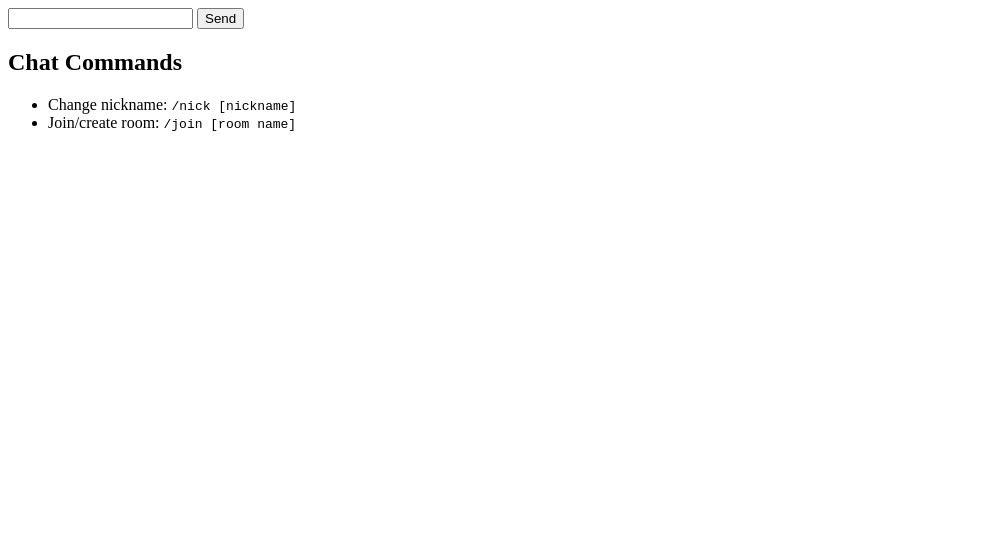
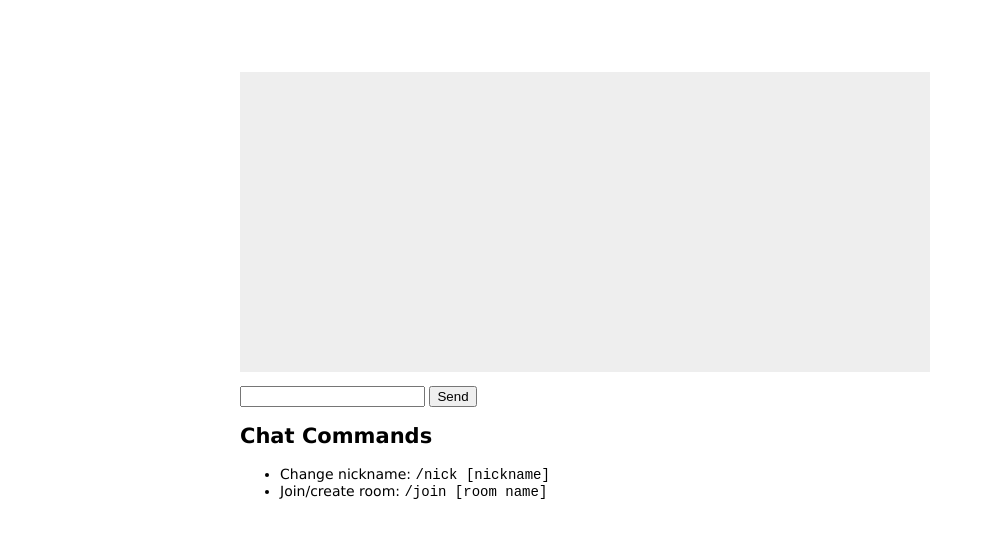
Before and after one commit to brunops/chatrooms, a website: page public/index.html in a window 1280 px wide. Shown: the whole page, without its empty margins (0-985 px from the left). Drawn offline with Linux system fonts and the light colour scheme.

Commit message:
Define page basic layout

```diff
--- /dev/null
+++ b/public/css/style.css
@@ -0,0 +1,27 @@
+body {
+  padding: 50px;
+  font: 14px "Lucida Grande", Helvetica, Arial, sans-serif;
+}
+
+a {
+  color: #00b7ff;
+}
+
+#content {
+  width: 800px;
+  margin: 0 auto;
+}
+
+#room {
+  background-color: #ddd;
+  margin-bottom: 1em;
+}
+
+#messages {
+  width: 690px;
+  height: 300px;
+  overflow: auto;
+  background-color: #eee;
+  margin-bottom: 1em;
+  margin-right: 10px;
+}
--- a/public/index.html
+++ b/public/index.html
@@ -3,6 +3,8 @@
 <head>
   <meta charset="UTF-8">
   <title>Chatrooms</title>
+
+  <link rel="stylesheet" href="/css/style.css">
 </head>
 <body>
   <div id="content">
@@ -23,5 +25,6 @@
       </div>
     </form>
   </div>
+
 </body>
 </html>
```
